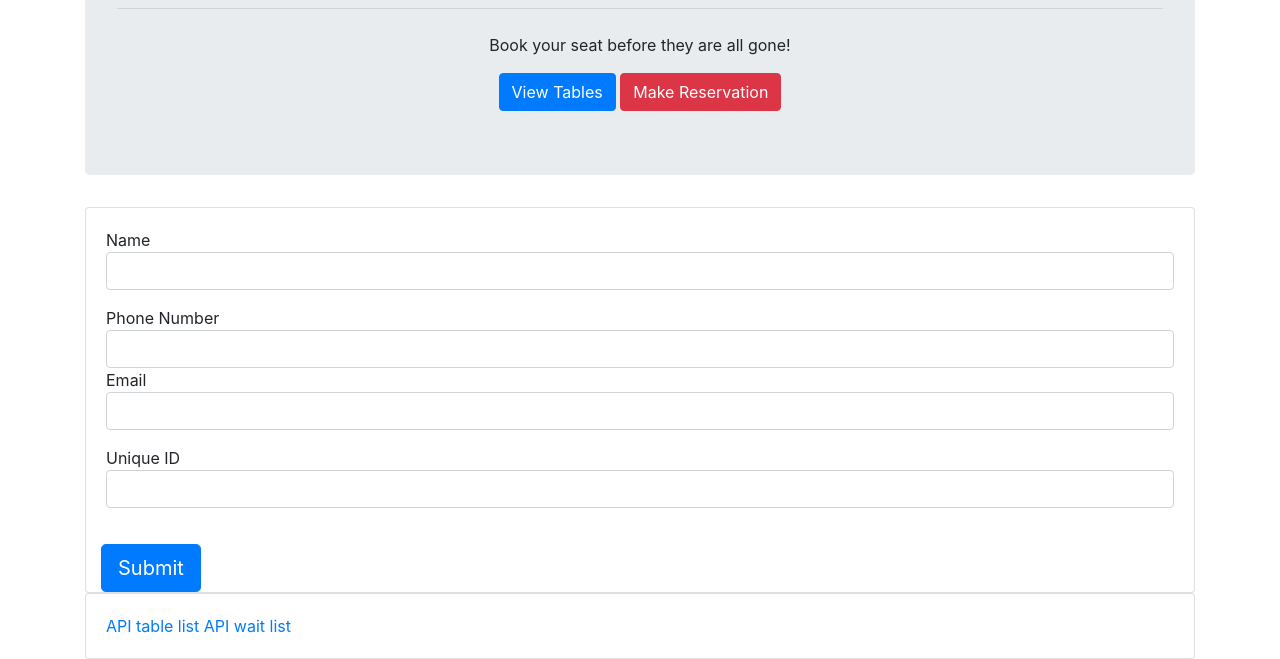
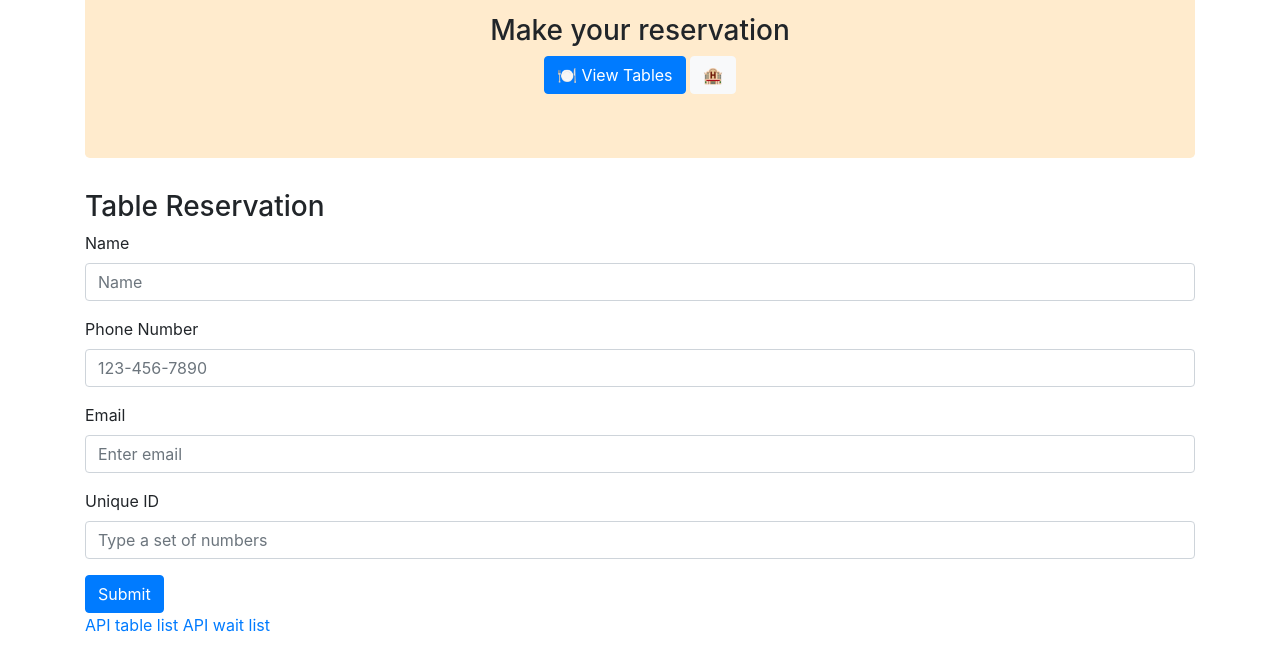
Before and after one commit to alycapps/Reservations, a plain HTML site: page reservations.html in a window 1280 px wide. Shown: the part 147-806 px from the top of the page. Drawn offline with nearby package versions, Linux system fonts and the light colour scheme.

Commit message:
collab adds

```diff
--- a/reservations.html
+++ b/reservations.html
@@ -1,71 +1,93 @@
 <!DOCTYPE html>
 <html lang="en">
    <head>
-       <title>Hot Restaurant</title>
+       <title>Reservation</title>
        <!--Bootstrap Link-->
        <link rel="stylesheet" href="https://stackpath.bootstrapcdn.com/bootstrap/4.1.2/css/bootstrap.min.css" integrity="sha384-Smlep5jCw/wG7hdkwQ/Z5nLIefveQRIY9nfy6xoR1uRYBtpZgI6339F5dgvm/e9B" crossorigin="anonymous">
        <!--CSS Link-->
        <link href=" ">
 
-<title>Make a Reservation</title>
+<!-- <title>Make a Reservation</title> -->
    </head>
-   <body>
    <div class="container">
        <div class="row">
            <div class ="col-lg-12">
-                <div class="jumbotron" style= "text-align: center">
-                        <h1 class="display-4">🔥Hot Restaurant</h1>
+                <div class="jumbotron" style= "text-align: center; background-color: blanchedalmond">
+                        <h1 class="display-5">🔥 <strong>Hot Restaurant</strong></h1>
                         <hr class="my-4">
-                        <p>Book your seat before they are all gone!</p>
-                        <a class="btn btn-primary btn-md" href="#" role="button">View Tables</a>
-                        <a class="btn btn-primary btn-danger" href="#" role="button">Make Reservation</a>
+                        <h3>Make your reservation</h3>
+                        <a class="btn btn-primary btn-md" href="#" role="button">🍽️ View Tables</a>
+                        <a class="btn btn-primary btn-light" href= "./home.html" role="button">🏨</a>
                 </div>
-              <form class="card">
-                <div class="card-body">
-                    Name
-                    <div id="name"class="input-group mb-3">
-                        <input type="text" class="form-control" aria-label="Sizing example input" aria-describedby="inputGroup-sizing-default">
+                <form>
+                    <h3>Table Reservation</h3>
+                    <div class="form-group">
+                        <label for="exampleInputEmail1">Name</label>
+                        <input type="email" class="form-control" id="exampleInputEmail1" aria-describedby="emailHelp" placeholder="Name">
+                        <!-- <small id="emailHelp" class="form-text text-muted">We'll never share your email with anyone else.</small> -->
                     </div>
-                    Phone Number
-                    <div id="class="input-group mb-3">
-                        <input type="text" class="form-control" aria-label="Sizing example input" aria-describedby="inputGroup-sizing-default">
+                    <div class="form-group">
+                        <label for="exampleInputPassword1">Phone Number</label>
+                        <input type="password" class="form-control" id="exampleInputPassword1" placeholder="123-456-7890">
                     </div>
-                    Email
-                    <div class="input-group mb-3">
-                        <input type="text" class="form-control" aria-label="Sizing example input" aria-describedby="inputGroup-sizing-default">
+                    <div class="form-group">
+                        <label for="exampleInputEmail1">Email</label>
+                        <input type="email" class="form-control" id="exampleInputEmail1" aria-describedby="emailHelp" placeholder="Enter email">
+                        <!-- <small id="emailHelp" class="form-text text-muted">We'll never share your email with anyone else.</small> -->
                     </div>
-                    Unique ID
-                    <div class="input-group mb-3">
-                        <input type="text" class="form-control" aria-label="Sizing example input" aria-describedby="inputGroup-sizing-default">
+                    <div class="form-group">
+                        <label for="exampleInputPassword1">Unique ID</label>
+                        <input type="password" class="form-control" id="exampleInputPassword1" placeholder="Type a set of numbers">
                     </div>
-                </div>
-                <div class="row">
-                    <div class="col-md-1">
-                        <div class="col-md-2">
-                        <button class="btn btn-primary btn-lg" type="submit">Submit</button>
-                        </div>
-                    </div>
-                </div>
-            </form>
+                    <button type="submit" class="btn btn-primary">Submit</button>
+                </form>
             </div>
         </div>
         <div class="row">
             <div class="col-md-12">
-                <div class="card">
-                    <div class="card-body">
-                        <footer>
-                                <a href="#" role="button">API table list</a>
-                                <a href="#" role="button">API wait list</a>
-                        </footer>
-                    </div>
+                <div class="form-group">
+                    <footer>
+                        <a href="#" role="button">API table list</a>
+                        <a href="#" role="button">API wait list</a>
+                    </footer>
                 </div>
             </div>
         </div>
    </div>
+   <body>
    <!-- Optional JavaScript -->
     <!-- jQuery first, then Popper.js, then Bootstrap JS -->
     <script src="https://code.jquery.com/jquery-3.3.1.min.js"integrity="sha256-FgpCb/KJQlLNfOu91ta32o/NMZxltwRo8QtmkMRdAu8="crossorigin="anonymous"></script>    <script src="https://cdnjs.cloudflare.com/ajax/libs/popper.js/1.14.3/umd/popper.min.js" integrity="sha384-ZMP7rVo3mIykV+2+9J3UJ46jBk0WLaUAdn689aCwoqbBJiSnjAK/l8WvCWPIPm49" crossorigin="anonymous"></script>
     <script src="https://stackpath.bootstrapcdn.com/bootstrap/4.1.3/js/bootstrap.min.js" integrity="sha384-ChfqqxuZUCnJSK3+MXmPNIyE6ZbWh2IMqE241rYiqJxyMiZ6OW/JmZQ5stwEULTy" crossorigin="anonymous"></script>
+
+    <!-- Tom's JS code added to html -->
+    <script>
+    $("#add-btn").on("click", function(event) {
+    event.preventDefault();
+    var newReservation = {
+      name: $("#name").val().trim(),
+      phoneNumber: $("#pNumber").val().trim(),
+      email: $("#email").val().trim(),
+      uniqueId: $("#uniqueId").val().trim()
+    };
+
+    // Question: What does this code do??
+    if(reservations.length < 5) {
+    $.post("/api/reservations", newReservation)
+      .then(function(data) {
+        console.log("reservations.html", data);
+      });
+    }
+    else{ $.post("/api/waitlist", newReservation)
+    .then(function(data) {
+      console.log("reservations.html", data);
+    });
+    }
+  });
+
+    </script>
+
+
    </body>
    <!-- <script></script> -->
 </html>
```
Also changed, not shown: server.js (+23 -0 lines).
